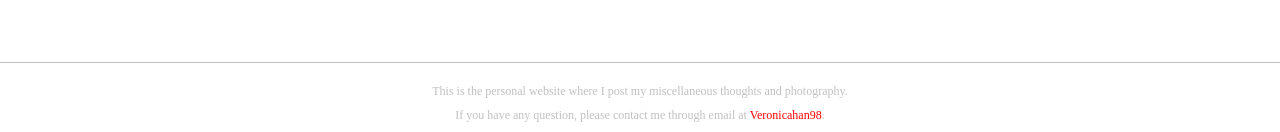
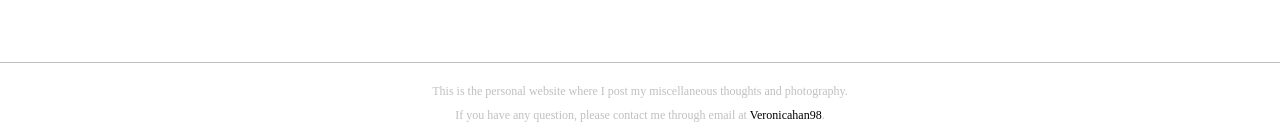
Before and after one commit to topveronicaa/topveronicaa.github.io, a Jekyll site: the page built from index.html, in a window 1280 px wide. Shown: the part 1241-1373 px from the top of the page. Built offline with Jekyll 4.4.1, drawn with Linux system fonts in a browser that asks for light colours; some web fonts are replaced.

Commit message:
Update index.html

```diff
--- a/index.html
+++ b/index.html
@@ -12,7 +12,7 @@
 <style>
 
   a:link {
-    color: red;
+    color: black;
 }
 
 /* visited link */
@@ -189,7 +189,7 @@
     <div class="container">
   <img src="http://i.imgur.com/wizuqDw.png" alt="Avatar" class="image">
   <div class="overlay">
-    <div class="text">Everything about Chinese DimSum --  See <a herf=href="https://topveronicaa.github.io/posts/">"Post"</a></div>
+    <div class="text"><a herf=href="https://topveronicaa.github.io/posts/">Everything about Chinese DimSum --  See "Post"</a></div>
   </div>
       </div>
   </div>
@@ -198,7 +198,7 @@
     <div class="container">
   <img src="http://i.imgur.com/u4Gk3zr.jpg" alt="Avatar" class="image">
   <div class="overlay">
-    <div class="text">See <a href="https://topveronicaa.github.io/photography/">"Photography</a></div>
+    <div class="text"><a href="https://topveronicaa.github.io/photography/">See "Photography"</a></div>
   </div>
       </div>
   </div>
@@ -207,7 +207,7 @@
     <div class="container">
   <img src="http://i.imgur.com/EpipMYr.jpg" alt="Avatar" class="image">
   <div class="overlay">
-    <div class="text">See <a href="https://topveronicaa.github.io/aboutme/">"About me"</a></div>
+    <div class="text"><a href="https://topveronicaa.github.io/aboutme/">See "About me"</a></div>
   </div>
       </div>
   </div>
```
